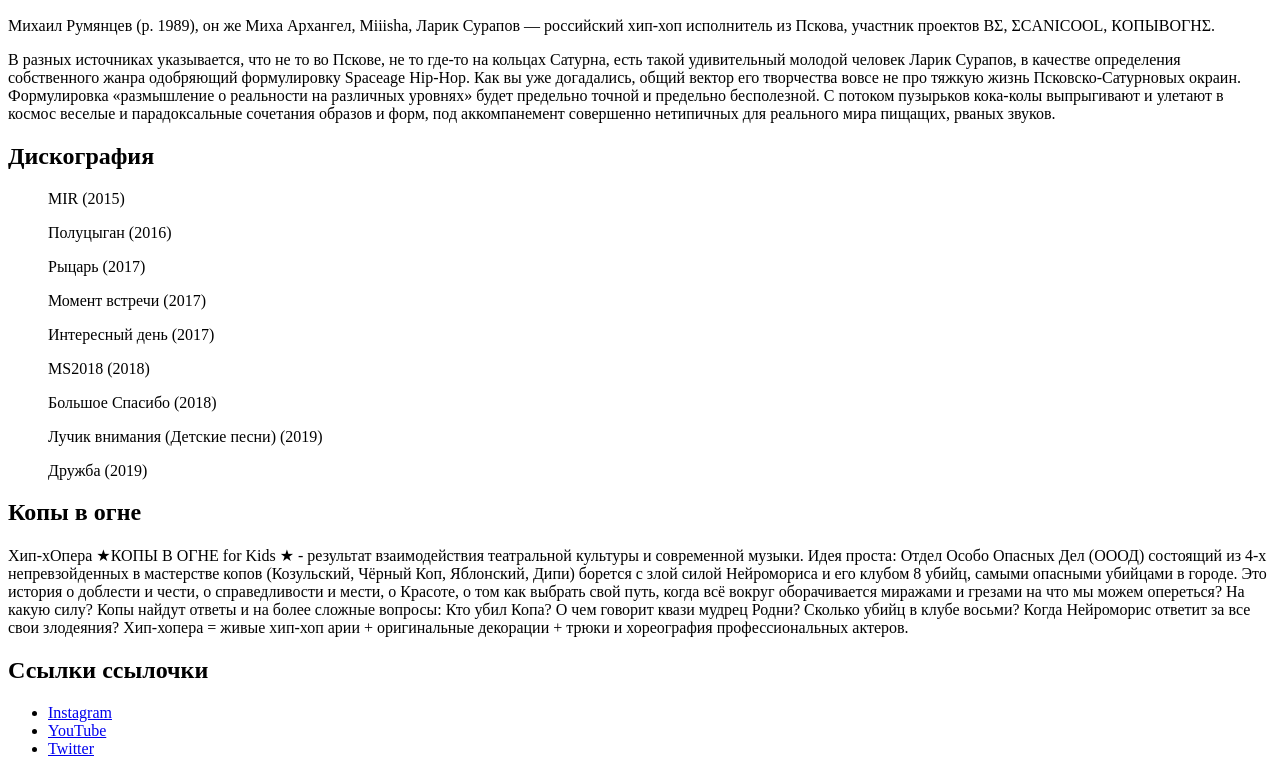
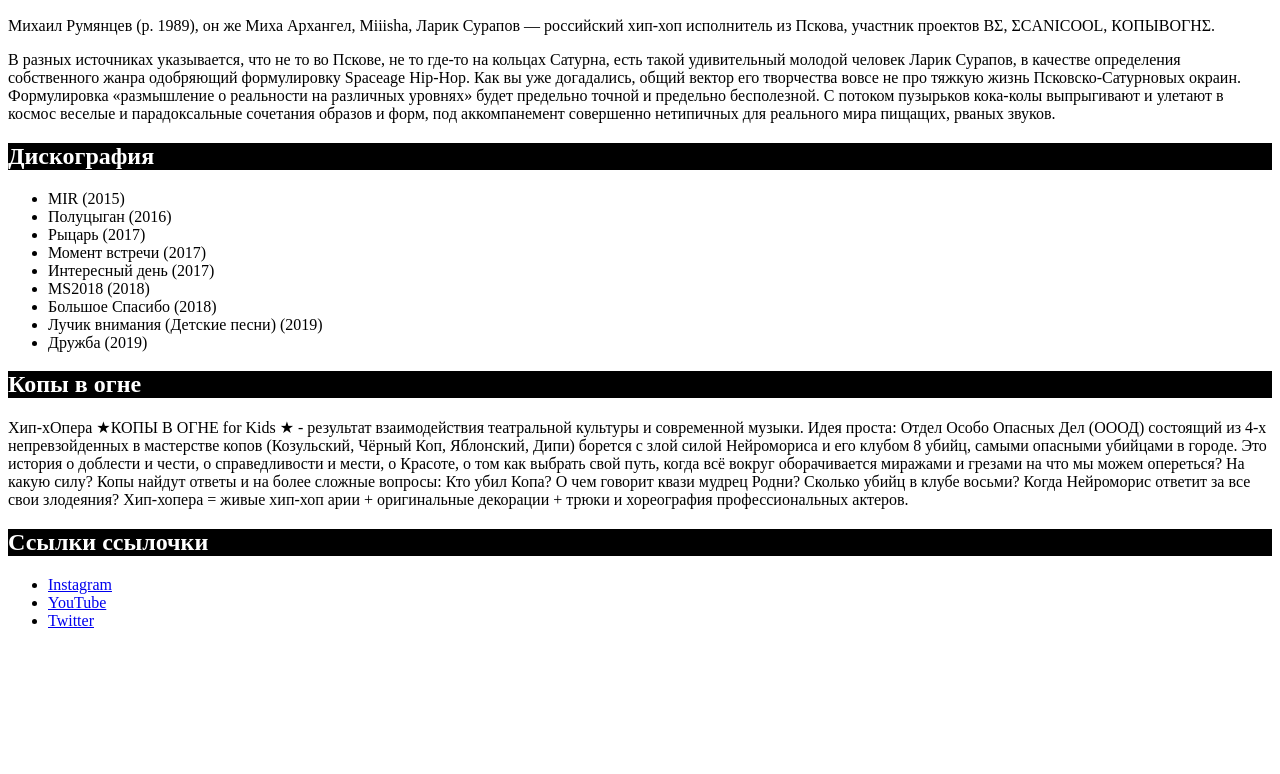
Before and after one commit to Frenchelclash/WD_MCS, a plain HTML site: page Misha archangel/index.html in a window 1280 px wide. Shown: the part 350-1124 px from the top of the page. After the commit the page ends 996 px from the top, so only its background shows below. Drawn offline with Linux system fonts and the light colour scheme.

Commit message:
Misha Archangel update

```diff
--- a/Misha archangel/css/style.css
+++ b/Misha archangel/css/style.css
@@ -0,0 +1,4 @@
+.header-container, .sectionText{
+	background: black;
+	color: white;
+}
--- a/Misha archangel/index.html
+++ b/Misha archangel/index.html
@@ -5,13 +5,13 @@
 	<meta charset="utf-8">
 	<meta description="Profile">
 	<meta keywords="Profile">
+	<link rel="stylesheet" href="css/style.css">
 </head>
 <body>
 	<div class="page">
 		<header class="header">
 			<div class="header-container">
 				<h1>Миха Archanga/Miisha/Larik Surapov</h1>
-
 			</div>
 		</header>
 		<main class="content">
@@ -33,24 +33,23 @@
 				<h2 class="sectionText" id="whois">Кто такой Миха Арчанга?</h2>
 				<p class="mainText">
 					Михаил Румянцев (р. 1989), он же Миха Архангел, Miiisha, Ларик Сурапов — российский хип-хоп исполнитель из Пскова, участник проектов ВΣ, ΣCANICOOL, КОПЫВОГНΣ. </p>
-					<p class="mainText"></p>
+					<p class="mainText">
 					В разных источниках указывается, что не то во Пскове, не то где-то на кольцах Сатурна, есть такой удивительный молодой человек Ларик Сурапов, в качестве определения собственного жанра одобряющий формулировку Spaceage Hip-Hop. Как вы уже догадались, общий вектор его творчества вовсе не про тяжкую жизнь Псковско-Сатурновых окраин. Формулировка «размышление о реальности на различных уровнях» будет предельно точной и предельно бесполезной. С потоком пузырьков кока-колы выпрыгивают и улетают в космос веселые и парадоксальные сочетания образов и форм, под аккомпанемент совершенно нетипичных для реального мира пищащих, рваных звуков.
 				</p>
 			</section>
 				<section class="disco">
 				<h2 class="sectionText" id="disco">Дискография</h2>
-				<p class="mainText">
-					<div><ul>MIR (2015)</ul>
-					<ul>Полуцыган (2016)</ul>
-					<ul>Рыцарь (2017)</ul>
-					<ul>Момент встречи (2017)</ul>
-					<ul>Интересный день (2017)</ul>
-					<ul>MS2018 (2018)</ul>
-					<ul>Большое Спасибо (2018)</ul>
-					<ul>Лучик внимания (Детские песни) (2019)</ul>
-					<ul>Дружба (2019)</ul>
-					</div>
-				</p>
+				<ul class="mainText">
+					<li>MIR (2015)</li>
+					<li>Полуцыган (2016)</li>
+					<li>Рыцарь (2017)</li>
+					<li>Момент встречи (2017)</li>
+					<li>Интересный день (2017)</li>
+					<li>MS2018 (2018)</li>
+					<li>Большое Спасибо (2018)</li>
+					<li>Лучик внимания (Детские песни) (2019)</li>
+					<li>Дружба (2019)</li>
+				</ul>
 			</section>
 				<section class="cops">
 				<h2 class="sectionText" id="cops">Копы в огне</h2>
@@ -69,8 +68,7 @@
 			</section>
 				<section class="Links">
 				<h2 class="sectionText" id="Links">Ссылки ссылочки</h2>
-				<p class="mainText">
-					<ul>
+				<ul class="mainText">
 						<li><a href="https://www.instagram.com/archanga/" target="_blank">Instagram</a></li>
 						<li><a href="https://www.youtube.com/archanga" target="_blank">YouTube</a></li>
 						<li><a href="https://twitter.com/archanga_" target="_blank">Twitter</a></li>
```
